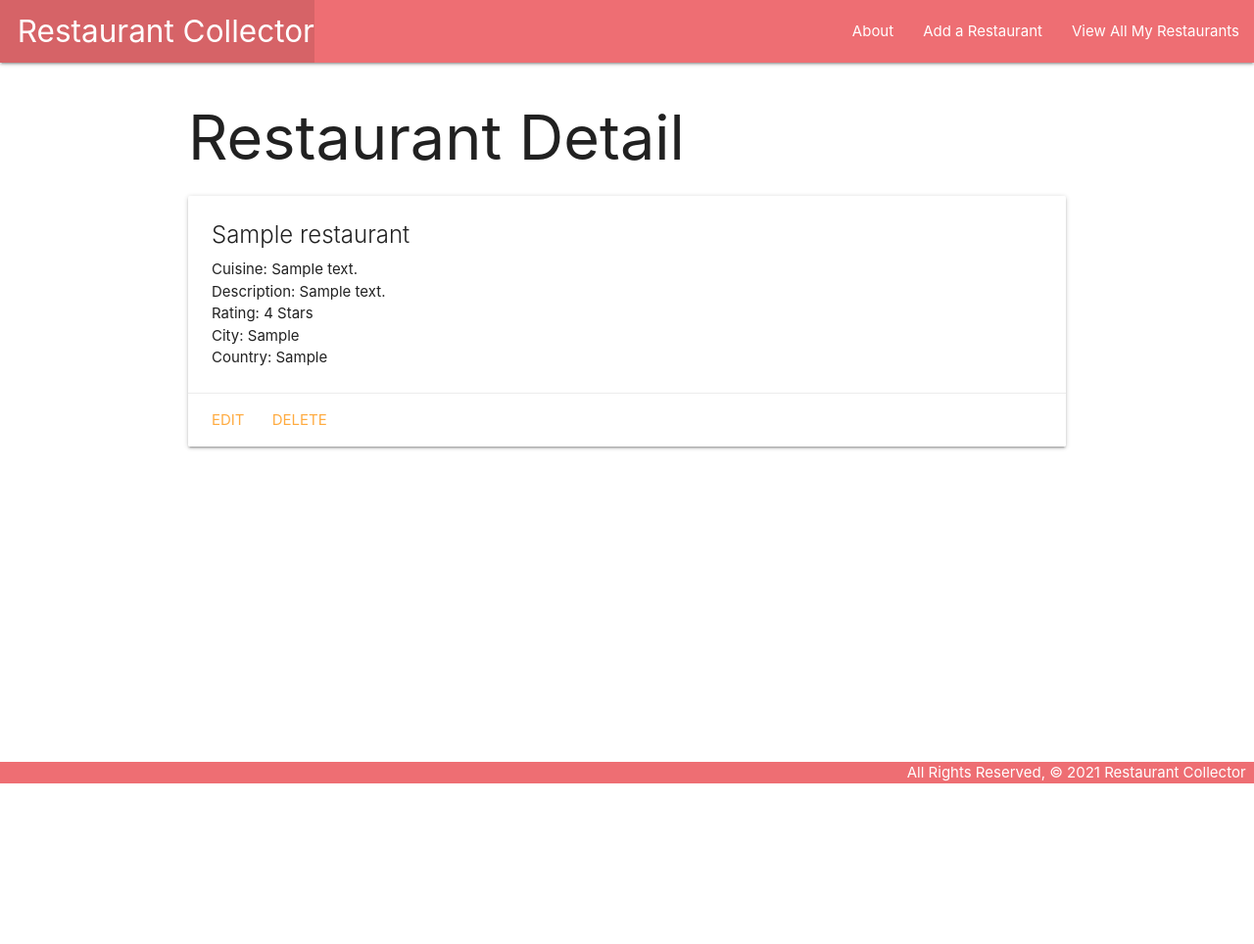
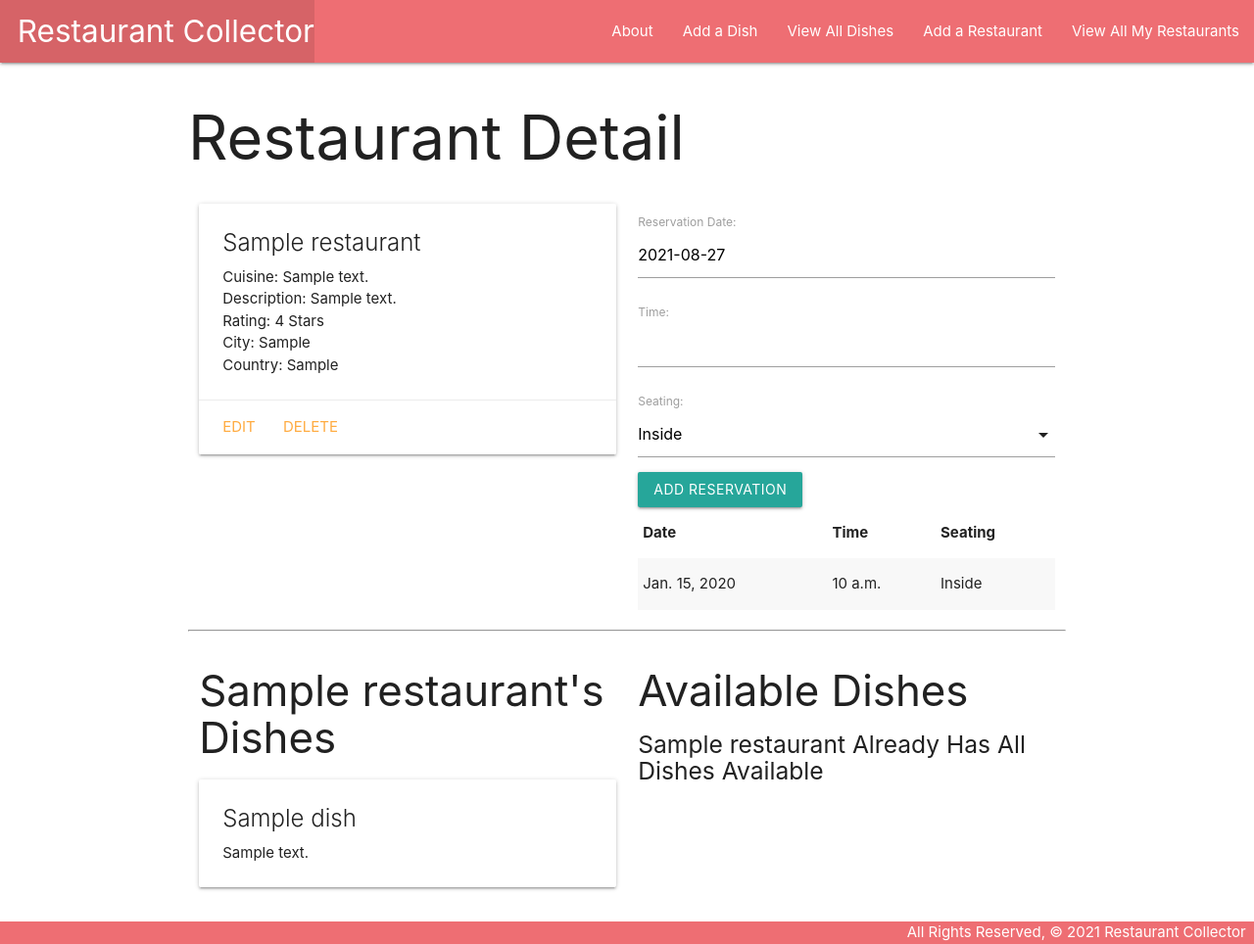
Before and after one commit to j33ff/restaurant-collector, a Django app: page /restaurants/1/ in a window 1280 px wide. Shown: the whole page at 98% size. Before the commit the page ends 800 px from the top, so only its background shows below. Run offline with Django 3.2, Linux system fonts and the light colour scheme; tables that the repository leaves empty hold one stand-in row (values such as "Sample post").

Commit message:
adding many to many relation. Still working on adding reservation

```diff
--- a/restaurantcollector/main_app/admin.py
+++ b/restaurantcollector/main_app/admin.py
@@ -1,5 +1,7 @@
 from django.contrib import admin
-from .models import Restaurant
+from .models import Restaurant, Reservation, Dish
 
 # Register your models here.
 admin.site.register(Restaurant)
+admin.site.register(Reservation)
+admin.site.register(Dish)
--- /dev/null
+++ b/restaurantcollector/main_app/forms.py
@@ -0,0 +1,7 @@
+from django.forms import ModelForm
+from .models import Reservation
+
+class ReservationForm(ModelForm):
+  class Meta:
+    model = Reservation
+    fields = ['date', 'time', 'seating']
--- a/restaurantcollector/main_app/models.py
+++ b/restaurantcollector/main_app/models.py
@@ -1,7 +1,21 @@
 from django.db import models
 from django.urls import reverse
+from datetime import date
 
 # Create your models here.
+
+SEATS = (
+    ('I', 'Inside'),
+    ('P', 'Patio')
+)
+
+class Dish(models.Model):
+    name = models.CharField(max_length=100)
+    description = models.TextField(max_length=250)
+    def __str__(self):
+        return self.name
+    def get_absolute_url(self):
+        return reverse('dishes_detail', kwargs={'pk': self.id})
 
 class Restaurant(models.Model):
     name = models.CharField(max_length=100)
@@ -10,7 +24,22 @@ class Restaurant(models.Model):
     city = models.CharField(max_length=100)
     country = models.CharField(max_length=100)
     stars = models.IntegerField()
+    dishes = models.ManyToManyField(Dish)
     def __str__(self):
         return self.name
     def get_absolute_url(self):
         return reverse('detail', kwargs={'restaurant_id': self.id})
+
+class Reservation(models.Model):
+    date = models.DateField('Reservation Date')
+    time = models.TimeField(auto_now=False, auto_now_add=False)
+    seating = models.CharField(
+        max_length=1,
+        choices=SEATS,
+        default=SEATS[0][0]
+    )
+    restaurant = models.ForeignKey(Restaurant, on_delete=models.CASCADE)
+    def __str__(self):
+        return f"{self.get_seating_display()} on {self.date}"
+    class Meta:
+        ordering = ['-date']
--- a/restaurantcollector/main_app/templates/base.html
+++ b/restaurantcollector/main_app/templates/base.html
@@ -5,9 +5,10 @@
   <meta charset="UTF-8">
   <meta name="viewport" content="width=device-width, initial-scale=1.0">
   <meta http-equiv="X-UA-Compatible" content="ie=edge">
-  <title>Restaurant Colletor</title>
+  <title>Restaurant Collector</title>
   <link rel="stylesheet" href="https://cdnjs.cloudflare.com/ajax/libs/materialize/1.0.0/css/materialize.min.css">
   <link rel="stylesheet" type="text/css" href="{% static 'css/style.css' %}">
+  <script src="https://cdnjs.cloudflare.com/ajax/libs/materialize/1.0.0/js/materialize.min.js"></script>
 </head>
 <body>
   <header class="navbar-fixed">
@@ -18,6 +19,8 @@
         </ul>
         <ul class="right">
           <li><a href="{% url 'about' %}">About</a></li>
+          <li><a href="{% url 'dishes_create' %}">Add a Dish</a></li>
+          <li><a href="{% url 'dishes_index' %}">View All Dishes</a></li>
           <li><a href="{% url 'restaurants_create' %}">Add a Restaurant</a></li>
           <li><a href="{% url 'index' %}">View All My Restaurants</a></li>
         </ul>
--- /dev/null
+++ b/restaurantcollector/main_app/templates/home.html
@@ -0,0 +1,6 @@
+{% extends 'base.html' %}
+{% block content %}
+
+<h1>Home</h1>
+
+{% endblock %}
--- a/restaurantcollector/main_app/templates/restaurants/detail.html
+++ b/restaurantcollector/main_app/templates/restaurants/detail.html
@@ -2,12 +2,14 @@
 {% block content %}
 
 <h1>Restaurant Detail</h1>
+<div class="row">
+    <div class="col s6">
         <div class="card">
             <div class="card-content">
                 <span class="card-title">{{ restaurant.name }}</span>
                 <p>Cuisine: {{ restaurant.cuisine }}</p>
                 <p>Description: {{ restaurant.description }}</p>
-        {% if restaurant.stars > 3 %}
+                {% if restaurant.stars > 2 %}
                 <p>Rating: {{ restaurant.stars }} Stars</p>
                 {% else %}
                 <p>Rating: Would Not Recommend</p>
@@ -20,5 +22,100 @@
             <a href="{% url 'restaurants_delete' restaurant.id %}">Delete</a>
         </div>
         </div>
+    </div>
+
+    <div class="col s6">
+
+      <form action="{% url 'add_reservation' restaurant.id %}" method="post">
+        {% csrf_token %}
+        {{ reservation_form.as_p }}
+        <input type="submit" class="btn" value="Add Reservation">
+      </form>
+
+        <table class="striped">
+          <thead>
+            <tr><th>Date</th><th>Time</th><th>Seating</th></tr>
+          </thead>
+          <tbody>
+            {% for reservation in restaurant.reservation_set.all %}
+              <tr>
+                <td>{{reservation.date}}</td>
+                <td>{{reservation.time}}</td>
+                <td>{{reservation.get_seating_display}}</td>
+              </tr>
+            {% endfor %}
+          </tbody>
+        </table>
+    </div>
+</div>
+
+<hr>
+<div class="row">
+  <div class="col s6">
+    <h3>{{ restaurant.name }}'s Dishes</h3>
+    {% if restaurant.dishes.count %}
+      {% for dish in restaurant.dishes.all %}
+        <div class="card">
+          <div class="card-content">
+            <span class="card-title">
+              {{ dish.name }}
+            </span>
+            {{ dish.description }}
+          </div>
+        </div>
+      {% endfor %}
+    {% else %}
+      <h5>No Dishes :(</h5>
+    {% endif %}
+  </div>
+  <!-- Available dishes will come after this line -->
+  <div class="col s6">
+    <h3>Available Dishes</h3>
+    {% if dishes.count %}
+      {% for dish in dishes.all %}
+        <div class="card">
+          <div class="card-content">
+            <span class="card-title">
+              {{ dish.name }}
+            </span>
+            {{ dish.description }}
+          </div>
+          <div class="card-action">
+            <form action="{% url 'assoc_dish' restaurant.id dish.id %}" method="post">
+              {% csrf_token %}
+              <button type="submit" class="btn">Add</button>
+            </form>
+          </div>
+        </div>
+      {% endfor %}
+    {% else %}
+      <h5>{{restaurant.name}} Already Has All Dishes Available</h5>
+    {% endif %}
+  </div>
+</div>
+
+<script>
+  var dateEl = document.getElementById('id_date');
+  M.Datepicker.init(dateEl, {
+    format: 'yyyy-mm-dd',
+    defaultDate: new Date(),
+    setDefaultDate: true,
+    autoClose: true
+  });
+
+  var selectEl = document.getElementById('id_seating');
+  M.FormSelect.init(selectEl);
+
+  var timeEl = document.getElementById('id_time');
+  M.Timepicker.init(timeEl, {
+    default: 'now',
+    twelvehour: false, // change to 12 hour AM/PM clock from 24 hour
+    donetext: 'OK',
+    autoclose: false,
+    vibrate: true
+  });
+
+
+</script>
 
 {% endblock %}
--- a/restaurantcollector/main_app/templates/restaurants/index.html
+++ b/restaurantcollector/main_app/templates/restaurants/index.html
@@ -10,7 +10,7 @@
       <span class="card-title">{{ restaurant.name }}</span>
       <p>Cuisine: {{ restaurant.cuisine }}</p>
       <p>Description: {{ restaurant.description }}</p>
-      {% if restaurant.stars > 3 %}
+      {% if restaurant.stars > 2 %}
         <p>Rating: {{ restaurant.stars }} Stars</p>
       {% else %}
         <p>Rating: Would Not Recommend</p>
--- a/restaurantcollector/main_app/urls.py
+++ b/restaurantcollector/main_app/urls.py
@@ -9,4 +9,11 @@ urlpatterns = [
     path('restaurants/create/', views.RestaurantCreate.as_view(), name='restaurants_create'),
     path('restaurants/<int:pk>/update/', views.RestaurantUpdate.as_view(), name='restaurants_update'),
     path('restaurants/<int:pk>/delete/', views.RestaurantDelete.as_view(), name='restaurants_delete'),
+    path('restaurants/<int:restaurant_id>/add_reservation/', views.add_reservation, name='add_reservation'),
+    path('restaurants/<int:restaurant_id>/assoc_dish/<int:dish_id>/', views.assoc_dish, name='assoc_dish'),
+    path('dishes/', views.DishList.as_view(), name='dishes_index'),
+    path('dishes/<int:pk>/', views.DishDetail.as_view(), name='dishes_detail'),
+    path('dishes/create/', views.DishCreate.as_view(), name='dishes_create'),
+    path('dishes/<int:pk>/update/', views.DishUpdate.as_view(), name='dishes_update'),
+    path('dishes/<int:pk>/delete/', views.DishDelete.as_view(), name='dishes_delete'),
 ]
--- a/restaurantcollector/main_app/views.py
+++ b/restaurantcollector/main_app/views.py
@@ -1,12 +1,15 @@
-from django.shortcuts import render
+from django.shortcuts import render, redirect
 from django.views.generic.edit import CreateView, UpdateView, DeleteView
-from .models import Restaurant
+from django.views.generic import ListView, DetailView
+from .models import Restaurant, Dish
+from .forms import ReservationForm
+import datetime
 
 # Create your views here.
-from django.http import HttpResponse
+
 
 def home(request):
-    return HttpResponse('<h1>Restuarant Collector</h1>')
+    return render(request, 'home.html')
 def about(request):
   return render(request, 'about.html')
 def restaurants_index(request):
@@ -14,7 +17,39 @@ def restaurants_index(request):
   return render(request, 'restaurants/index.html', { 'restaurants': restaurants })
 def restaurants_detail(request, restaurant_id):
   restaurant = Restaurant.objects.get(id=restaurant_id)
-  return render(request, 'restaurants/detail.html', { 'restaurant': restaurant })
+  # Get the dishes the restaurant doesn't have
+  dishes_restaurant_doesnt_have = Dish.objects.exclude(id__in = restaurant.dishes.all().values_list('id'))
+  reservation_form = ReservationForm()
+  return render(request, 'restaurants/detail.html', {
+    'restaurant': restaurant, 'reservation_form': reservation_form,
+    'dishes': dishes_restaurant_doesnt_have
+  })
+
+def assoc_dish(request, restaurant_id, dish_id):
+  # Note that you can pass a dish's id instead of the whole object
+  Restaurant.objects.get(id=restaurant_id).dishes.add(dish_id)
+  return redirect('detail', restaurant_id=restaurant_id)
+
+def add_reservation(request, restaurant_id):
+  # print(request.POST['time'])
+  # reservation_object = {
+  #   'csrfmiddlewaretoken': request.POST['csrfmiddlewaretoken'],
+  #   'time': datetime.time.strptime(request.POST['time'], '%H:%M'),
+  #   'seating': request.POST['seating']
+  # }
+  #  datetime.time
+
+  form = ReservationForm(request.POST)
+  try:
+    if form.is_valid():
+      print("form is valid")
+      new_reservation = form.save(commit=False)
+      new_reservation.restaurant_id = restaurant_id
+      new_reservation.save()
+    return redirect('detail', restaurant_id=restaurant_id)
+  except:
+    print("form not valid")
+
 class RestaurantCreate(CreateView):
   model = Restaurant
   fields = '__all__'
@@ -24,3 +59,21 @@ class RestaurantUpdate(UpdateView):
 class RestaurantDelete(DeleteView):
   model = Restaurant
   success_url = '/restaurants/'
+
+class DishList(ListView):
+  model = Dish
+
+class DishDetail(DetailView):
+  model = Dish
+
+class DishCreate(CreateView):
+  model = Dish
+  fields = '__all__'
+
+class DishUpdate(UpdateView):
+  model = Dish
+  fields = ['name', 'description']
+
+class DishDelete(DeleteView):
+  model = Dish
+  success_url = '/dishes/'
```
Also changed, not shown: restaurantcollector/main_app/templates/main_app/dish_confirm_delete.html (added, +13 -0 lines), restaurantcollector/main_app/templates/main_app/dish_detail.html (added, +20 -0 lines), restaurantcollector/main_app/templates/main_app/dish_form.html (added, +19 -0 lines), restaurantcollector/main_app/templates/main_app/dish_list.html (added, +17 -0 lines), restaurantcollector/main_app/migrations/0002_reservation.py (added), restaurantcollector/main_app/migrations/0003_auto_20210827_0129.py (added), restaurantcollector/main_app/migrations/0004_restaurant_dishes.py (added). Lines whose indentation alone changed are shown as unchanged.
